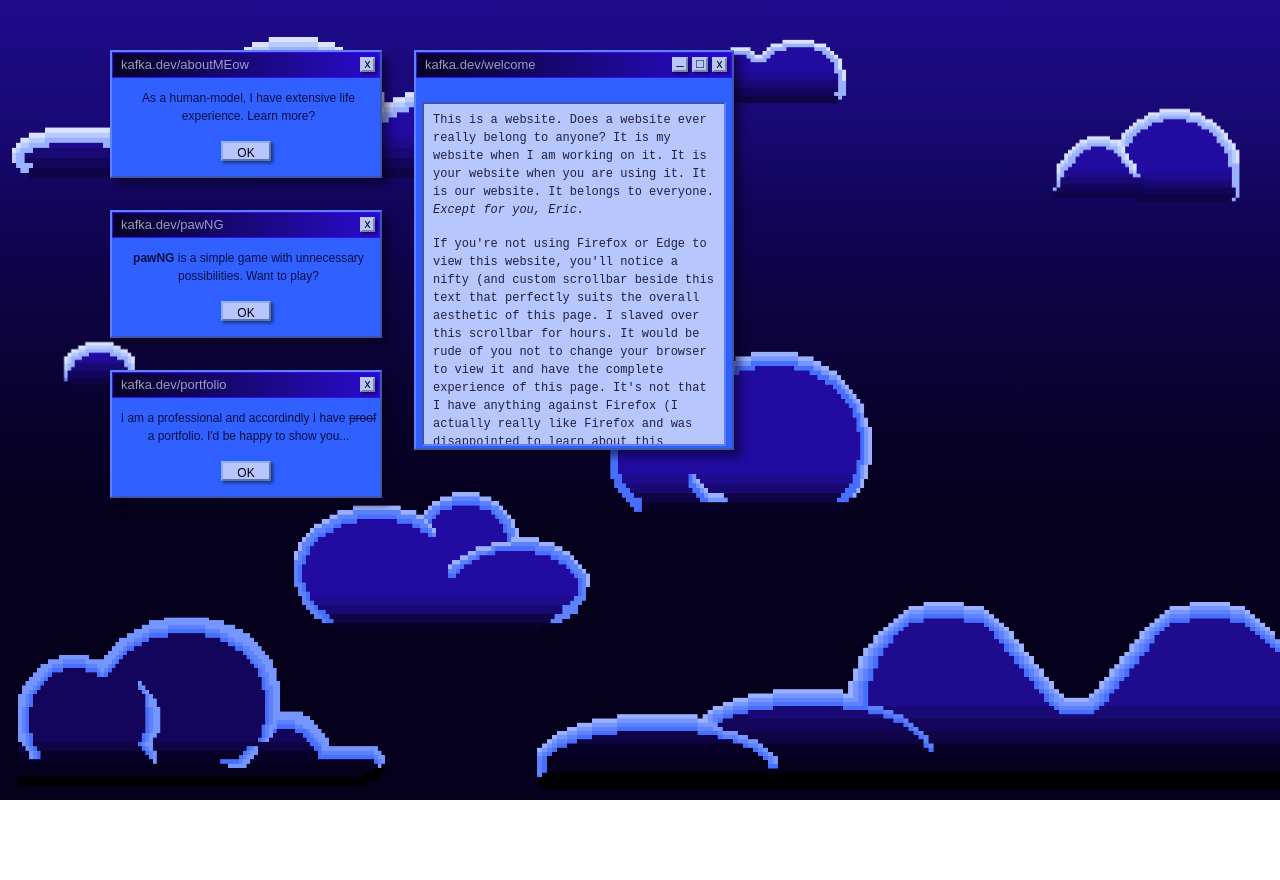
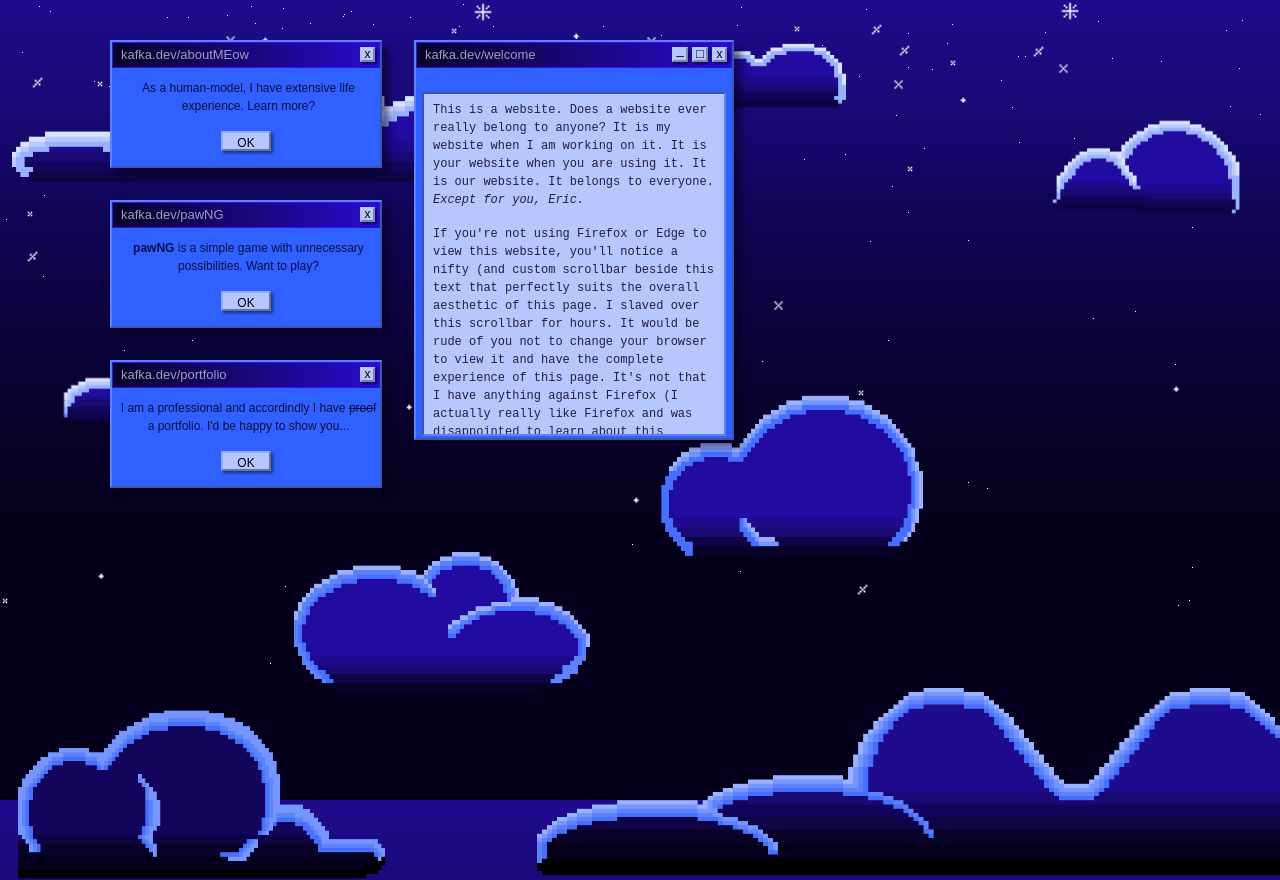
Before and after one commit to devkafka56/dev.kafka, a plain HTML site: page index.html in a window 1280 px wide. Before the commit the page ends 800 px from the top, so only its background shows below. Drawn offline with nearby package versions, Linux system fonts and the light colour scheme.

Commit message:
added stars to background using js to reset random placement on refresh

```diff
--- a/script.js
+++ b/script.js
@@ -1,8 +1,12 @@
 addEventListener("DOMContentLoaded", (event) => {
   //assigned anonymous function directly to event handler
-  document.getElementById("aboutButton").onclick = function () { navLink("about.html") }
-  document.getElementById("pawNGButton").onclick = function () { navLink("pawNG.html") }
-  document.getElementById("portfolioButton").onclick = function () { navLink("portfolio.html") }
+  let aboutButton = document.getElementById("aboutButton");
+  if (aboutButton){
+    aboutButton.onclick = function () { navLink("about.html") }
+  }
+
+  // document.getElementById("pawNGButton").onclick = function () { navLink("pawNG.html") }
+  // document.getElementById("portfolioButton").onclick = function () { navLink("portfolio.html") }
   //Popup Stuff
 
   registerPopup("open-popup",function (event){
@@ -11,22 +15,40 @@ addEventListener("DOMContentLoaded", (event) => {
   registerPopup("close-popup",function(event){
     showPopup(event,false)
   })
+
+  createStars();
+
 });
 
-// list of images  ] [
-//   T-star.png
-//   ...
-// ]
+function createStars() {
 
-// funcrio make star{
-//   list
-//   image = document.createElement('img') <img><>
-//   image.src = random.choice(list_of_images)
-//   image.style.top = random y
-//   image.style.left = random y
-//  body =  document.getElementsByName('body')
-//  body.appendElement(image)
-// }
+  function createStar(imgSrc, count,width, height) {
+    for (let i = 0; i < count; i++) {
+      const star = document.createElement("img")
+      star.src = imgSrc
+
+      const left = Math.random() * 100 // Random left position
+      const top = (Math.random()* Math.random()) * 100 // Random top position
+      star.style.left = `${left}%`
+      star.style.top = `${top}%`
+      star.style.position = "absolute"
+      star.style.zIndex = -1
+      star.style.width = width
+      star.style.height = height
+
+      document.body.appendChild(star)
+    }
+  }
+
+  createStar("images/BackgroundStars/Dot-Star.png", 120, "5px", "5px");
+  createStar("images/BackgroundStars/AsyX-Star.png", 10, "15px", "15px");
+  createStar("images/BackgroundStars/sX-Star.png", 10, "10px", "10px");
+  createStar("images/BackgroundStars/T-Star.png", 10, "10px", "10px");
+  createStar("images/BackgroundStars/X-Star.png", 7, "15px", "15px");
+  createStar("images/BackgroundStars/XT-Star.png", 7, "20px", "20px");
+}
+
+
 
 //Function that allows button to be clicked to bring user to a new page
 function navLink(link) {
--- a/styles.css
+++ b/styles.css
@@ -1,8 +1,8 @@
 /*Container that makes entire page scrollable*/
 
 .scroll-container {
-  max-height: 100vh; /* Set a maximum height (100% of the viewport height) */
   overflow-y: auto; /* Enable vertical scrolling when content overflows */
+  overflow-x: hidden;
 }
 
 /*Custom Text for Headings, Paragraphs, etc*/
@@ -34,22 +34,35 @@ button:hover {
 /* Background Design */
 
 html, body {
-  height: 100%; /* Ensure the HTML and body elements occupy the full viewport height */
-  margin: 0; /* Remove default margin */
-  padding: 0; /* Remove default padding */
-  overflow: hidden; /* Prevent scrolling (if needed) */
+  height: 110%; /* Ensure the HTML and body elements occupy the full viewport height */
+  margin: 0!important; /* Remove default margin */
+  padding: 0!important; /* Remove default padding */
+  background: linear-gradient(to bottom,#1f0b8d 0%, #190974 15%, #12055b 25%, #0e0446 35%, #080228 55%, #05011C 65%, #05011C 100%);
+  background-attachment: fixed;
+  background-repeat:no-repeat;
+  background-size: cover;
+  min-height: 100%;
+  overscroll-behavior: none;
 
-  background: linear-gradient(to bottom,#1f0b8d 0%, #190974 15%, #12055b 25%, #0e0446 35%, #080228 55%, #05011C 65%, #05011C 100%);
 }
+
 
 .clouds-background {
   background-image: url(images/BackgroundClouds/1Cloud.png), url(images/BackgroundClouds/2Cloud.png), url(images/BackgroundClouds/4Cloud.png), url(images/BackgroundClouds/3Cloud.png), url(images/BackgroundClouds/5Cloud.png), url(images/BackgroundClouds/6Cloud.png), url(images/BackgroundClouds/7Cloud.png), url(images/BackgroundClouds/8Cloud.png);
- background-position: bottom 2% left 2%, bottom 45% left 60%, bottom 25% left 30%, bottom 1% right 0%, bottom 95% left 1%, top 15% right 3%, top 5% right 38%, bottom 55% left 5%;
+ background-position: bottom 0% left 2%, bottom 45% left 65%, bottom 25% left 30%, bottom 0% right 0%, bottom 95% left 1%, top 15% right 3%, top 5% right 38%, bottom 55% left 5%;
  background-size: 370px 170px, 270px 170px, 300px 150px, 750px 200px, 500px 150px, 200px 100px, 150px 70px, 80px 50px;
  background-repeat: no-repeat;
- background-attachment: local;
+ background-attachment:scroll;
  padding: 10px;
+ height: max-content;
  }
+
+ /* .stars-background {
+  background-image: url(images/BackgroundStars/AsyX-Star.png), url(images/BackgroundStars/Dot-Star.png), url(images/BackgroundStars/sX-Star.png), url(images/BackgroundStars/T-Star.png), url(images/BackgroundStars/X-Star.png), url(images/BackgroundStars/XT-Star.png);
+  background-size: 15px 15px, 1px 1px, 8px 8px, 8px 8px, 10px 10px, 16px 16px;
+  background-attachment: local;
+  padding: 1px;
+ } */
 
 
 /* Canvas Styles */
@@ -194,12 +207,13 @@ canvas {
   padding-top: 3px;
 }
 
+
 /*Scroll bar within text box*/
 
 /*Target the container with the scrollbar*/
 .text-card::-webkit-scrollbar, .scroll-container::-webkit-scrollbar {
-  width: 15px;
-  border-radius: 0px;
+  width: 15px !important;
+  border-radius: 0px !important;
 }
 
 /* Style the scrollbar thumb (the draggable part) */
@@ -217,7 +231,7 @@ canvas {
 /* Create an up arrow above the scrollbar thumb */
 .text-card::-webkit-scrollbar-thumb::before, .scroll-container::-webkit-scrollbar-thumb::before{
   content: "";
-  position: absolute;
+  position: absolute !important;
   top: -10px; /* Adjust the position as needed */
   left: 3px; /* Adjust the position as needed */
   width: 8px;
```
